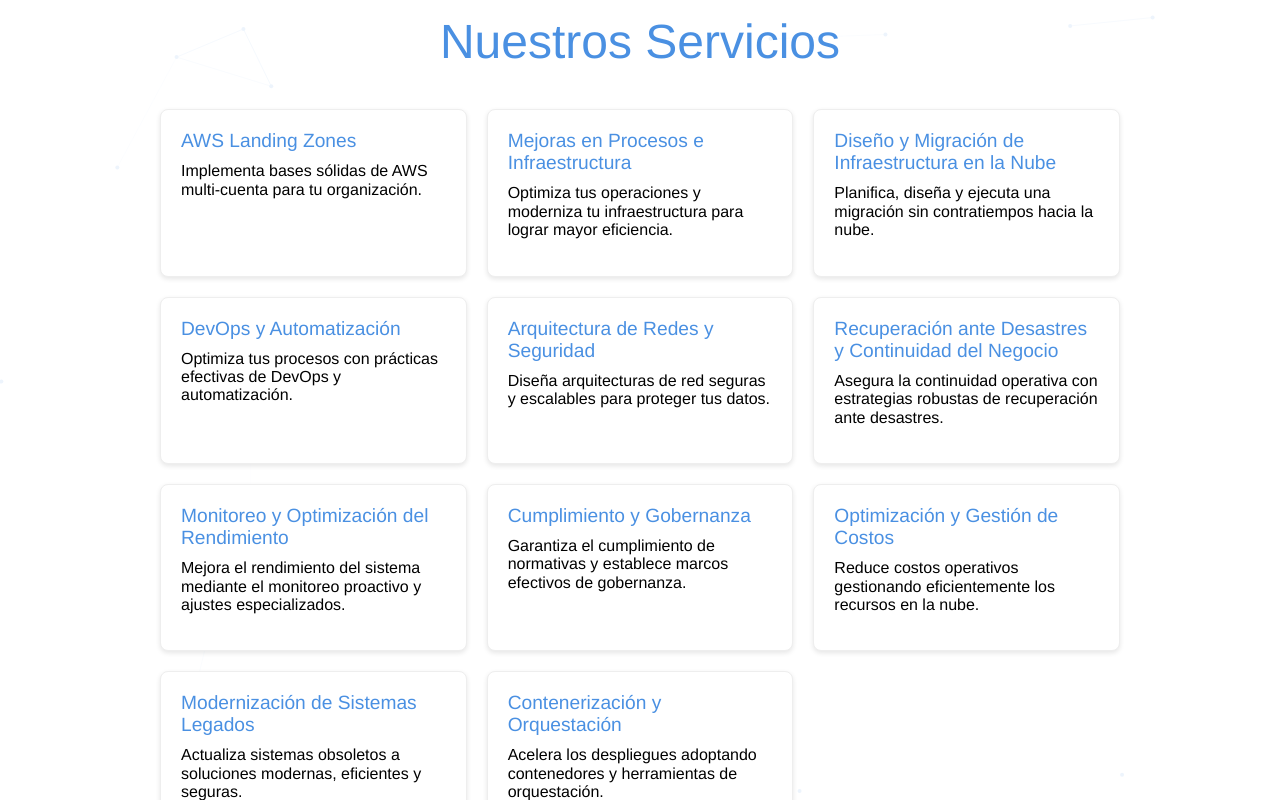
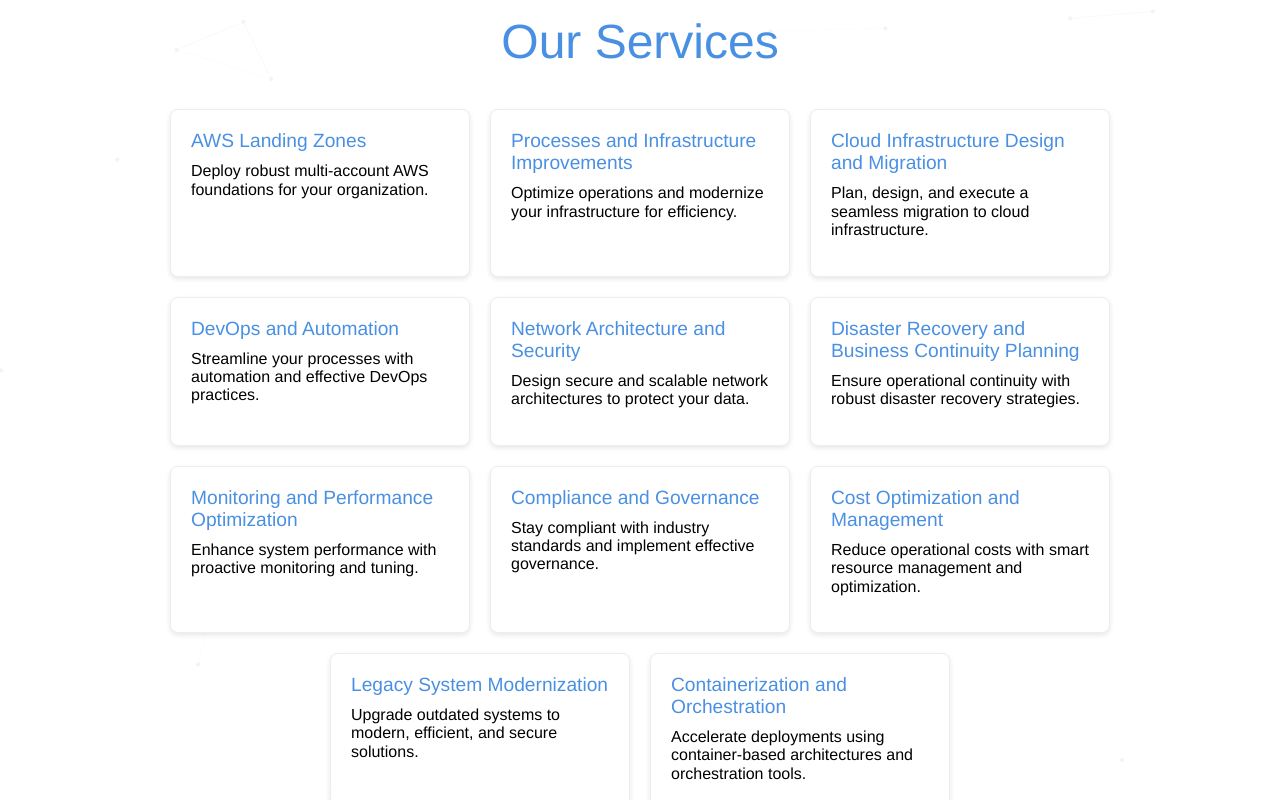
Before and after one commit to wolkendeck/website, a Vue app: page / in a window 1280 px wide. Shown: the part 560-1360 px from the top of the page. Built offline with nearby package versions, Linux system fonts and the light colour scheme; the HTML template or start-up script is replaced by a standard one.

Commit message:
Services

```diff
--- a/src/App.vue
+++ b/src/App.vue
@@ -5,7 +5,7 @@
     <HeroSection />
     <section class="services-section">
       <div class="container">
-         <h2>Nuestros Servicios</h2>
+         <h2>Our Services</h2>
          <div class="cards-grid">
            <div class="card" v-for="(service, index) in services" :key="index">
              <h3>{{ service.title }}</h3>
@@ -42,47 +42,47 @@ export default {
       services: [
         {
           title: 'AWS Landing Zones',
-          description: 'Implementa bases sólidas de AWS multi-cuenta para tu organización.'
+          description: 'Deploy robust multi-account AWS foundations for your organization.'
         },
         {
-          title: 'Mejoras en Procesos e Infraestructura',
-          description: 'Optimiza tus operaciones y moderniza tu infraestructura para lograr mayor eficiencia.'
+          title: 'Processes and Infrastructure Improvements',
+          description: 'Optimize operations and modernize your infrastructure for efficiency.'
         },
         {
-          title: 'Diseño y Migración de Infraestructura en la Nube',
-          description: 'Planifica, diseña y ejecuta una migración sin contratiempos hacia la nube.'
+          title: 'Cloud Infrastructure Design and Migration',
+          description: 'Plan, design, and execute a seamless migration to cloud infrastructure.'
         },
         {
-          title: 'DevOps y Automatización',
-          description: 'Optimiza tus procesos con prácticas efectivas de DevOps y automatización.'
+          title: 'DevOps and Automation',
+          description: 'Streamline your processes with automation and effective DevOps practices.'
         },
         {
-          title: 'Arquitectura de Redes y Seguridad',
-          description: 'Diseña arquitecturas de red seguras y escalables para proteger tus datos.'
+          title: 'Network Architecture and Security',
+          description: 'Design secure and scalable network architectures to protect your data.'
         },
         {
-          title: 'Recuperación ante Desastres y Continuidad del Negocio',
-          description: 'Asegura la continuidad operativa con estrategias robustas de recuperación ante desastres.'
+          title: 'Disaster Recovery and Business Continuity Planning',
+          description: 'Ensure operational continuity with robust disaster recovery strategies.'
         },
         {
-          title: 'Monitoreo y Optimización del Rendimiento',
-          description: 'Mejora el rendimiento del sistema mediante el monitoreo proactivo y ajustes especializados.'
+          title: 'Monitoring and Performance Optimization',
+          description: 'Enhance system performance with proactive monitoring and tuning.'
         },
         {
-          title: 'Cumplimiento y Gobernanza',
-          description: 'Garantiza el cumplimiento de normativas y establece marcos efectivos de gobernanza.'
+          title: 'Compliance and Governance',
+          description: 'Stay compliant with industry standards and implement effective governance.'
         },
         {
-          title: 'Optimización y Gestión de Costos',
-          description: 'Reduce costos operativos gestionando eficientemente los recursos en la nube.'
+          title: 'Cost Optimization and Management',
+          description: 'Reduce operational costs with smart resource management and optimization.'
         },
         {
-          title: 'Modernización de Sistemas Legados',
-          description: 'Actualiza sistemas obsoletos a soluciones modernas, eficientes y seguras.'
+          title: 'Legacy System Modernization',
+          description: 'Upgrade outdated systems to modern, efficient, and secure solutions.'
         },
         {
-          title: 'Contenerización y Orquestación',
-          description: 'Acelera los despliegues adoptando contenedores y herramientas de orquestación.'
+          title: 'Containerization and Orchestration',
+          description: 'Accelerate deployments using container-based architectures and orchestration tools.'
         }
       ]
     };
@@ -101,7 +101,7 @@ body {
   text-align: center;
 }
 
-/* Estilos para la sección de servicios */
+/* Services Section styling */
 .services-section {
   background: rgba(255, 255, 255, 0.9);
   padding: 40px 20px;
@@ -121,14 +121,17 @@ body {
   color: #4A90E2;
 }
 
+/* Flexbox layout for service cards */
 .cards-grid {
-  display: grid;
-  grid-template-columns: repeat(auto-fit, minmax(250px, 1fr));
+  display: flex;
+  flex-wrap: wrap;
+  justify-content: center; /* centers items in the last row if not full */
   gap: 20px;
   margin-bottom: 20px;
 }
 
 .card {
+  width: 300px; /* approximate width so that three cards fit in a row on larger screens */
   background: #fff;
   border: 1px solid #eee;
   border-radius: 8px;
@@ -139,7 +142,7 @@ body {
 .card h3 {
   margin: 0 0 10px;
   font-size: 1.2em;
-  color: #4A90E2; /* Color del título, igual que el botón */
+  color: #4A90E2; /* blue title matching the button */
 }
 
 @media (max-width: 768px) {
@@ -149,5 +152,8 @@ body {
   .services-section h2 {
     font-size: 2em;
   }
+  .card {
+    width: 100%; /* on smaller screens, cards can take full width */
+  }
 }
 </style>
```
